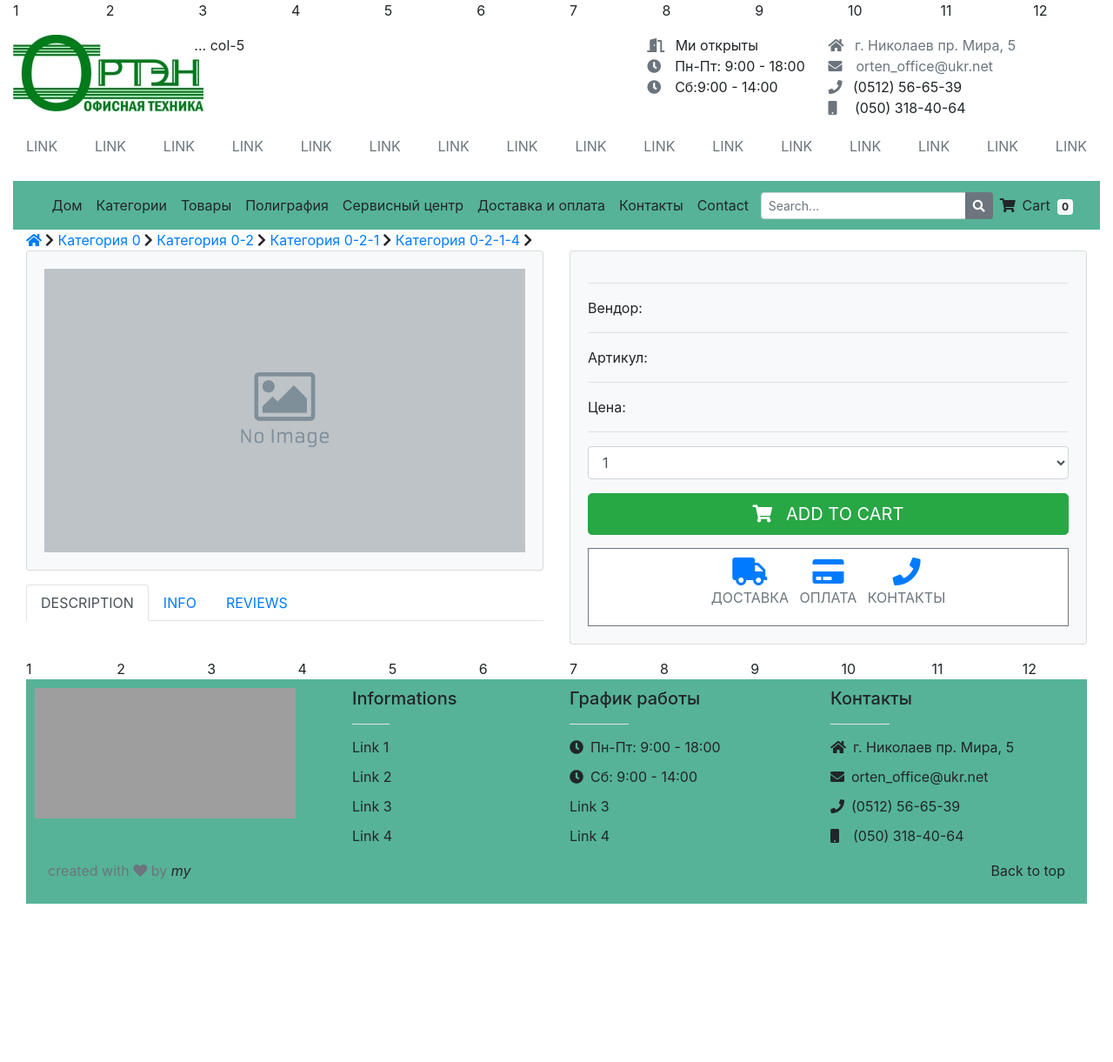
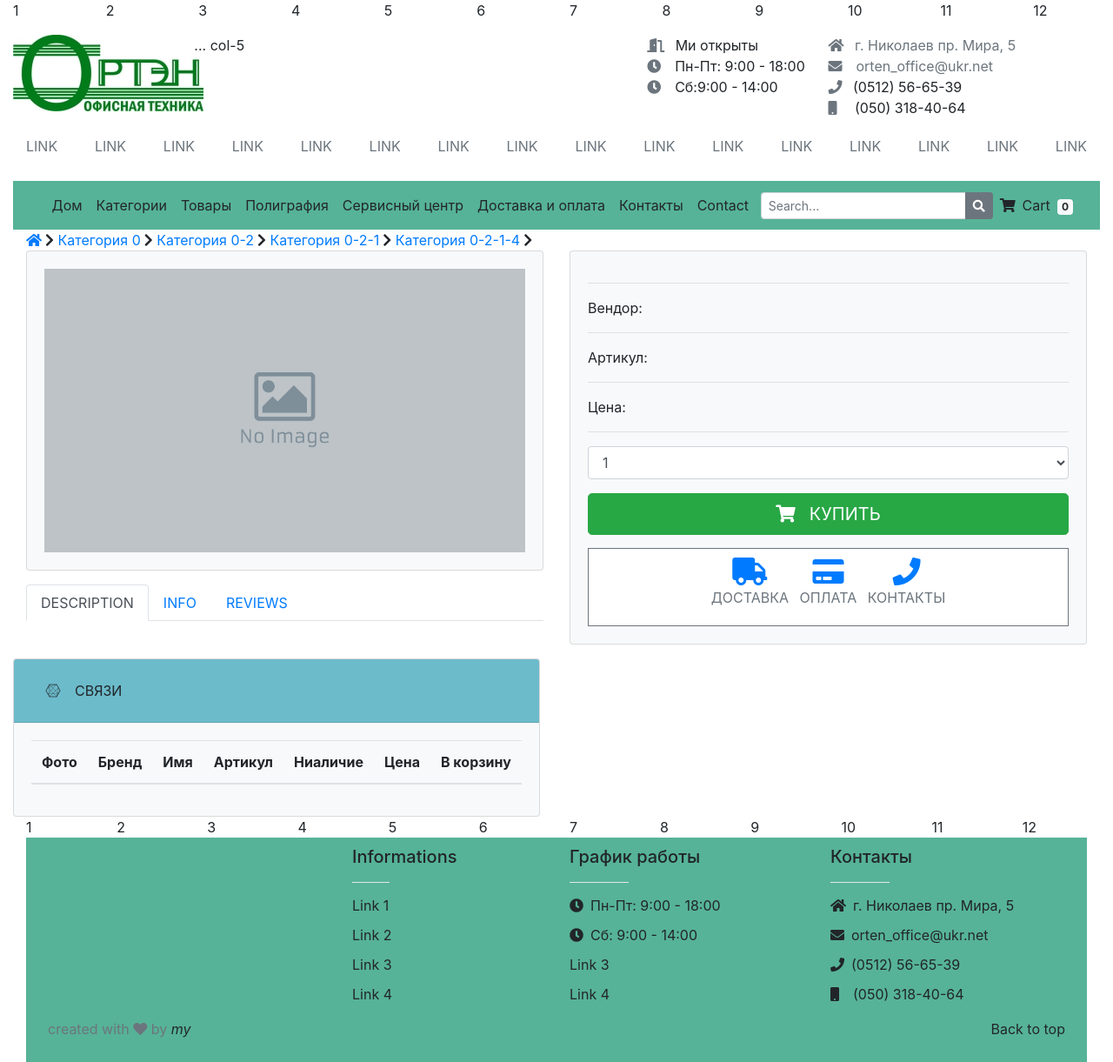
Before and after one commit to mebius01/orten, a Django app: page /kartridzh-printpro-ns-samsung-mlt-d111ssee-m2020m2070-pp-s2020ns/ in a window 1280 px wide. Shown: the whole page at 87% size. Before the commit the page ends 1039 px from the top, so only its background shows below. Run offline with Django 3.2, Linux system fonts and the light colour scheme; data comes from the database, SQL or seed files in the repository; both versions use the stored data as it was after the commit; lists and menus that the app fills with data are empty; some libraries are stand-ins or nearby versions; grey boxes are pictures that could not be loaded.

Commit message:
communication related products via tag

```diff
--- a/orten/settings.py
+++ b/orten/settings.py
@@ -41,6 +41,7 @@ INSTALLED_APPS = [
     'shop',
     'cart',
     'order',
+    'taggit',
     'mptt',
     'import_export',
     'debug_toolbar',
--- a/shop/models.py
+++ b/shop/models.py
@@ -6,7 +6,7 @@ import django_filters
 # Create your models here.
 
 from mptt.models import MPTTModel, TreeForeignKey
-# from taggit.managers import TaggableManager
+from taggit.managers import TaggableManager
 
 CURRENCY_CHOICES = (
 	('eur','EUR'),
@@ -78,6 +78,7 @@ class Category(MPTTModel):
 class Product(models.Model):
 	category = models.ForeignKey(Category, on_delete=models.CASCADE, help_text='Каталог товара (расходные материалы, компьютеры и комплетующие и т д)') #коталог продукта связь m2m
 	name = models.CharField(max_length=400, db_index=True, help_text='Название товара') #имя продукта
+	# name_f_k = models.ForeignKey(Product.name, on_delete=models.CASCADE, help_text='Каталог товара (расходные материалы, компьютеры и комплетующие и т д)')
 	# saler =  models.CharField(max_length=25, choices=SALER_CHOICES, blank=True, help_text='Поставщик')
 
 	vendor_code = models.CharField(max_length=200, db_index=True, help_text='Артикул, парт номер') #артикул или парт-номер
@@ -90,7 +91,7 @@ class Product(models.Model):
 
 	keywords =  models.TextField(blank=True, help_text='Ключивые слова (тонер, материнская плата, пружина)')#краткое описание продукта
 	description = models.TextField(blank=True, help_text='Описание товара') #описание продукта
-	# tags = TaggableManager(through=None, blank=True, help_text = 'Список тегов, разделенных запятыми')
+	tags = TaggableManager(through=None, blank=True, help_text = 'Список тегов, разделенных запятыми')
 
 	# currency = models.CharField(max_length=3, choices=CURRENCY_CHOICES, blank=True, help_text='Валюта входа') #валюта
 	price = models.DecimalField(max_digits=10, decimal_places=2, blank=True, help_text='Цена входящая') #цена Закупки
--- a/shop/views.py
+++ b/shop/views.py
@@ -20,16 +20,13 @@ def category(request):
 	category_all = Category.objects.all()
 	return render(request, 'shop/list_category.html', {'category_all': category_all})
 
-def show_category(request,hierarchy=None,tag_id=None):
+def show_category(request,hierarchy=None):
 	category_slug = hierarchy.split('/')
 
 	parent = None
 	root = Category.objects.all()
 	tag = None
 	cart_product_form = CartAddProductForm()
-	if tag_id:
-		tag = get_object_or_404(Tag, slug=tag_id)
-		product_list_all = porduct_list_all.filter(tags__in=[tag])
 
 	for slug in category_slug[:-1]:
 		parent = root.get(parent=parent, slug = slug)
@@ -38,7 +35,8 @@ def show_category(request,hierarchy=None,tag_id=None):
 	except:
 		instance = get_object_or_404(Product, slug = category_slug[-1])
 		category = Category.objects.get(product=instance)
-		return render(request, "shop/product_detail.html", {'instance':instance, 'category':category, 'tag':tag, 'cart_product_form': cart_product_form})
+		filter_tag=Product.objects.filter(tags=instance.tags.all()[0].id)
+		return render(request, "shop/product_detail.html", {'filter_tag':filter_tag, 'instance':instance, 'category':category, 'cart_product_form': cart_product_form})
 	else:
 		category = Category.objects.get(slug=category_slug[-1])
 		products = Product.objects.filter(category=category)
--- a/templates/shop/product_detail.html
+++ b/templates/shop/product_detail.html
@@ -166,6 +166,8 @@
             <div class="card bg-light mb-3">
                 <div class="card-body">
                     <span class="product_name">{{ instance.name }}</span>
+
+
                     <hr>
                     <span class="leftstr">Вендор:</span><span class="rightstr product_vendor">
                         <a class="text-muted" href="{% url 'shop:product_list' %}?vendor={{ instance.vendor }}">{{ instance.vendor }}</a></span><div style="clear: left"></div>
@@ -180,7 +182,7 @@
                   {% bootstrap_field cart_product_form.quantity show_label=False %}
                   {% bootstrap_field cart_product_form.update show_label=False %}
                   <button type="submit" class="btn btn-success btn-lg btn-block text-uppercase">
-                   <i class="fa fa-shopping-cart pr-3"></i>Add To Cart
+                   <i class="fa fa-shopping-cart pr-3"></i>Купить
                   </button>
                 </form>
 
@@ -251,8 +253,23 @@
   </div>
 </div>
 
+<div class="container-fluid">
+<div class="row">
+    <div class="card card bg-light">
+            <div class="card-header text-bleck text-uppercase"><i class="fab fa-connectdevelop p-3"></i>Связи</div>
+            <div class="card-body">
+                <div class="card-group">
 
 
+{% with filter_tag|slice:"1:" as products %}
+{% include "include/include_product_list.html" %}
+{% endwith %}
+
+</div>
+</div>
+</div>
+</div>
+</div>
 
 
 
```
Also changed, not shown: requirements.txt (+6 -31 lines), db.sqlite3.
